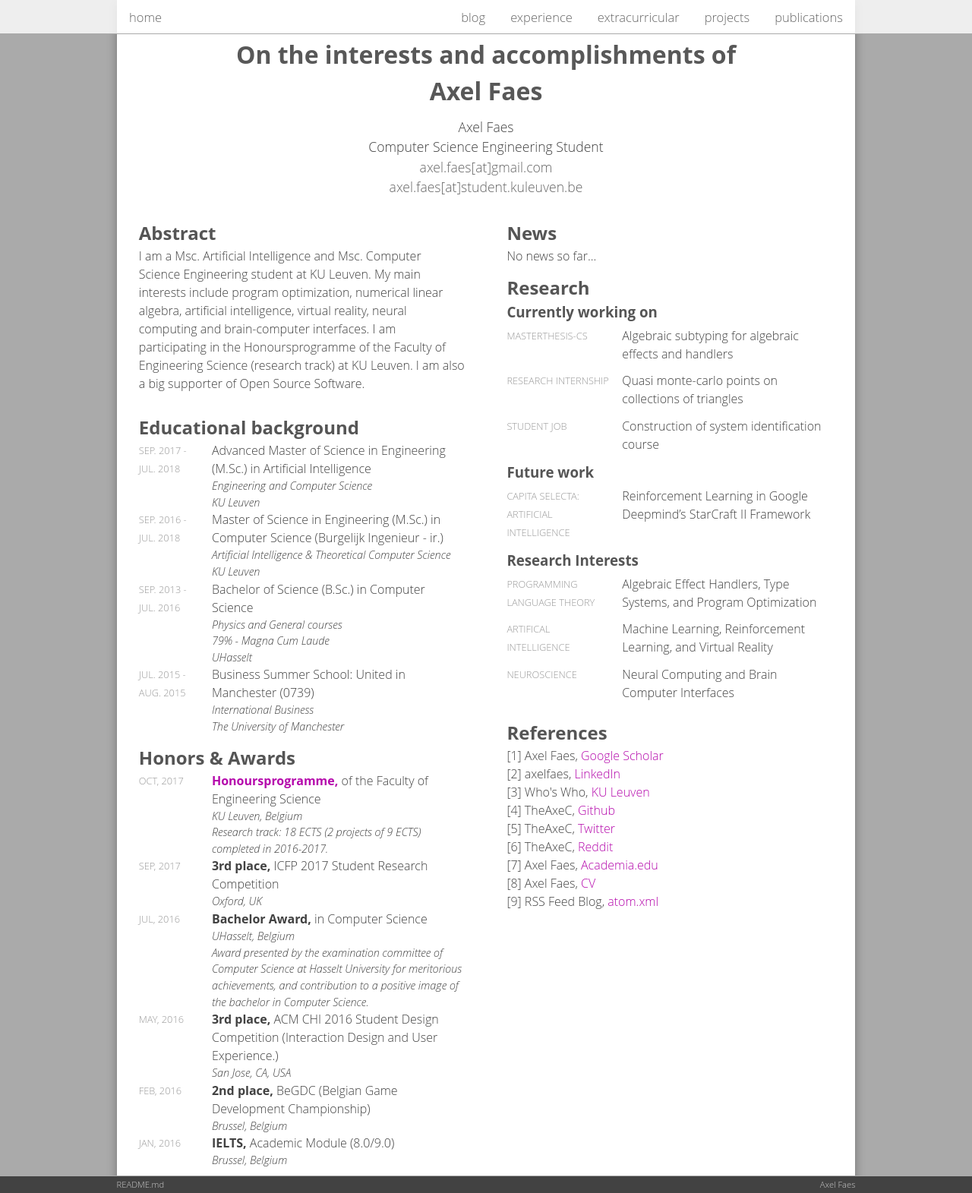
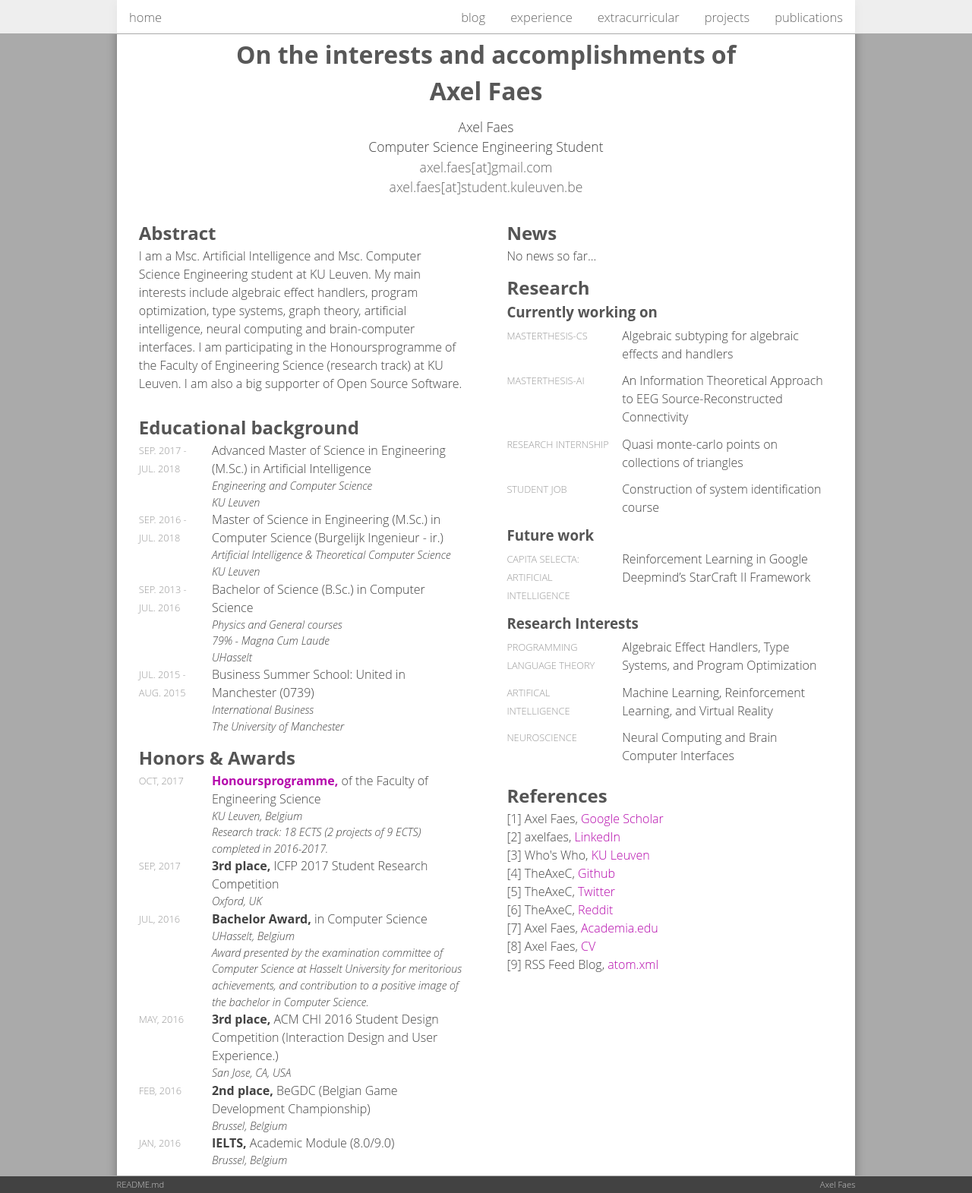
Before and after one commit to TheAxeC/theaxec.github.io, a Jekyll site: the page built from _pages/index.html, in a window 1280 px wide. Shown: the whole page at 76% size. Built offline with Jekyll 4.4.1, drawn with Linux system fonts in a browser that asks for light colours.

Commit message:
- update current work

```diff
--- a/_data/main.yml
+++ b/_data/main.yml
@@ -72,7 +72,7 @@ natural-languages:
 description:
   title: Abstract
   content: |
-    I am a Msc. Artificial Intelligence and Msc. Computer Science Engineering student at KU Leuven. My main interests include program optimization, numerical linear algebra, artificial intelligence, virtual reality, neural computing and brain-computer interfaces. I am participating in the Honoursprogramme of the Faculty of Engineering Science (research track) at KU Leuven. I am also a big supporter of Open Source Software.
+    I am a Msc. Artificial Intelligence and Msc. Computer Science Engineering student at KU Leuven. My main interests include algebraic effect handlers, program optimization, type systems, graph theory, artificial intelligence, neural computing and brain-computer interfaces. I am participating in the Honoursprogramme of the Faculty of Engineering Science (research track) at KU Leuven. I am also a big supporter of Open Source Software.
 
 ###################
 # Website content #
--- a/_data/research.yml
+++ b/_data/research.yml
@@ -6,6 +6,8 @@ current:
   content:
     - title: Algebraic subtyping for algebraic effects and handlers
       partof: masterthesis-cs
+    - title: An Information Theoretical Approach to EEG Source-Reconstructed Connectivity
+      partof: masterthesis-ai
     - title: Quasi monte-carlo points on collections of triangles
       partof: research internship
     - title: Construction of system identification course
```
